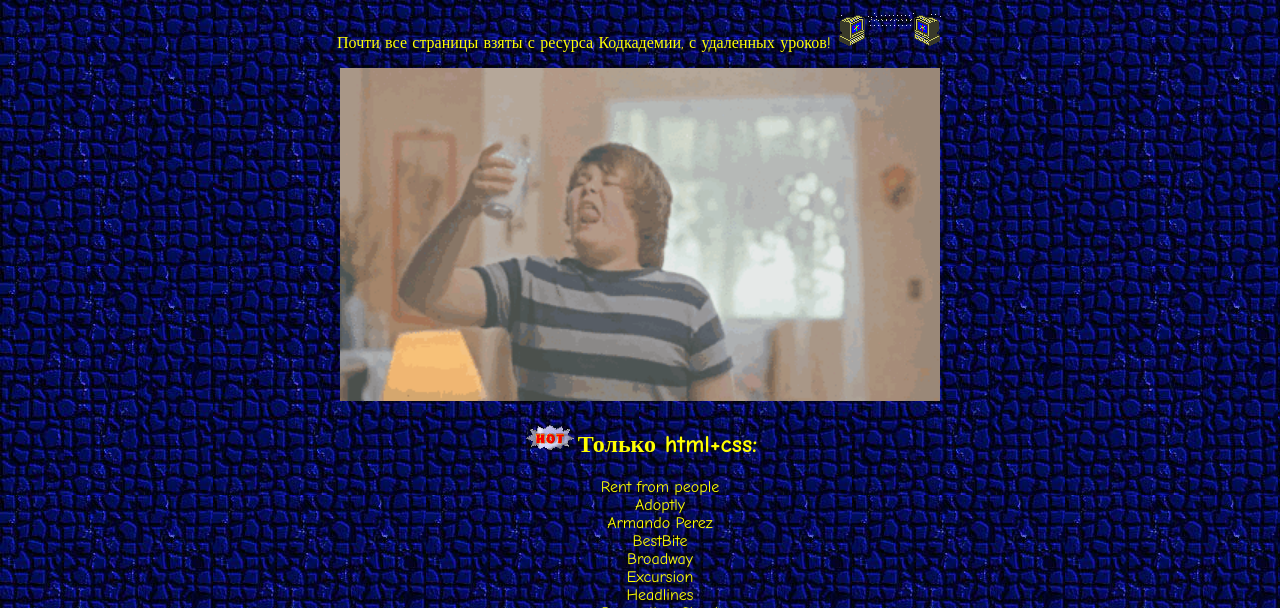
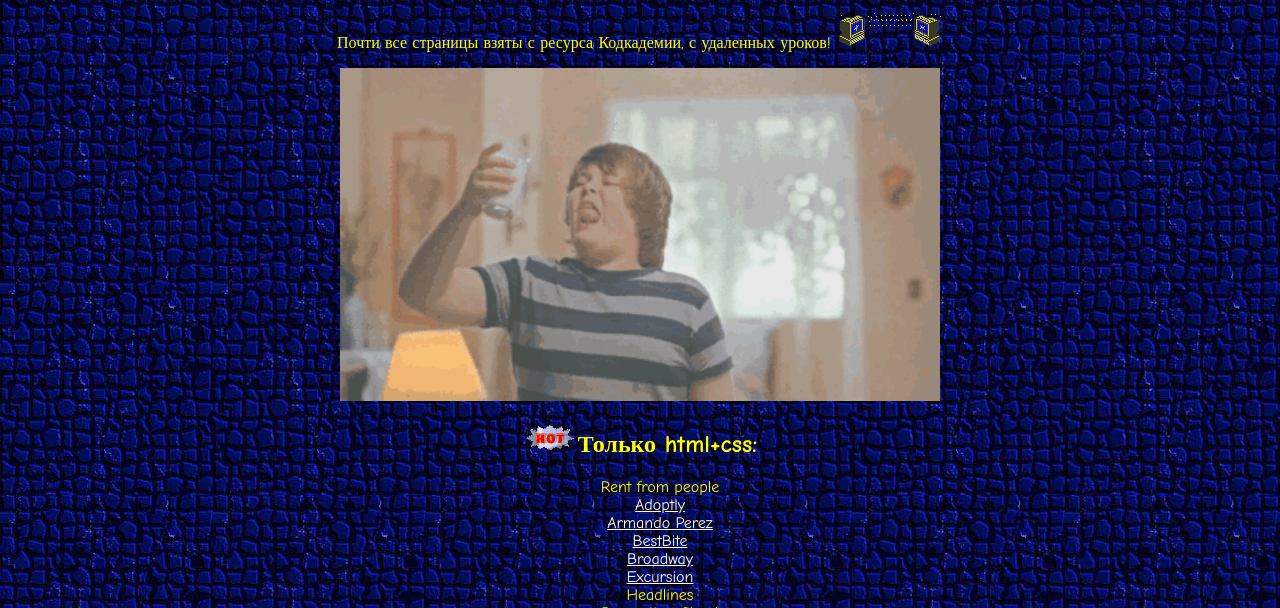
Before and after one commit to Zaknolin/webcode_collection, a plain HTML site: page index.html in a window 1280 px wide. Shown: the part 192-800 px from the top of the page. Drawn offline with Linux system fonts and the light colour scheme.

Commit message:
Update index.html

```diff
--- a/index.html
+++ b/index.html
@@ -33,11 +33,11 @@
 	<h2><img src="images/hot.gif"/>Только html+css:</h2>
 	<ol>
 		<li>Rent from people</li>
-		<li>Adoptly</li>
-		<li>Armando Perez</li>
-		<li>BestBite</li>
-		<li>Broadway</li>
-		<li>Excursion</li>
+		<li><a href="webpages/adoptly_site-master/index.html">Adoptly</a></li>
+		<li><a href="webpages/armando_site-master/index.html">Armando Perez</a></li>
+		<li><a href="webpages/bestbite_site-master/index.html">BestBite</a></li>
+		<li><a href="webpages/broadway_site-master/index.html">Broadway</a></li>
+		<li><a href="webpages/excursion_site-master/index.html">Excursion</a></li>
 		<li>Headlines</li>
 		<li>Innovation Cloud</li>
 		<li>MOVE</li>
```
